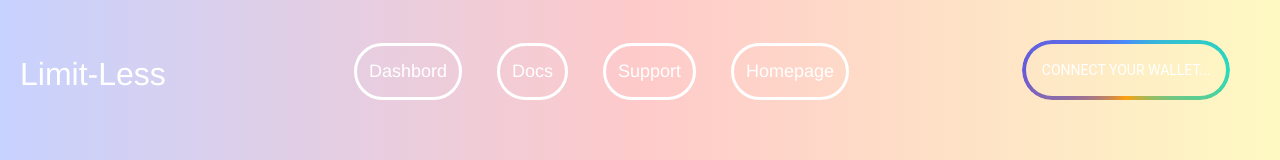
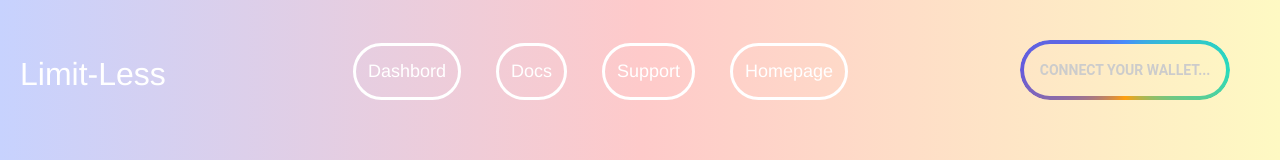
Before and after one commit to Ajay12-p/PeerPay, a React (Create React App) app in the folder client/: page / in a window 1280 px wide. Shown: the top 160 px of the page. Built offline with nearby package versions, Linux system fonts and the light colour scheme.

Commit message:
Update page.module.scss

```diff
--- a/client/src/Navbar/page.module.scss
+++ b/client/src/Navbar/page.module.scss
@@ -59,7 +59,8 @@ margin-right: 30px;
   font-family: "Roboto", Arial, "Segoe UI", sans-serif;
   font-size: 14px;
   font-weight: 400;
-  color: #fff;
+  color: #ccc;
+  font-weight: bold;
   z-index: 2;
   margin-left: 10px;
  }
```
